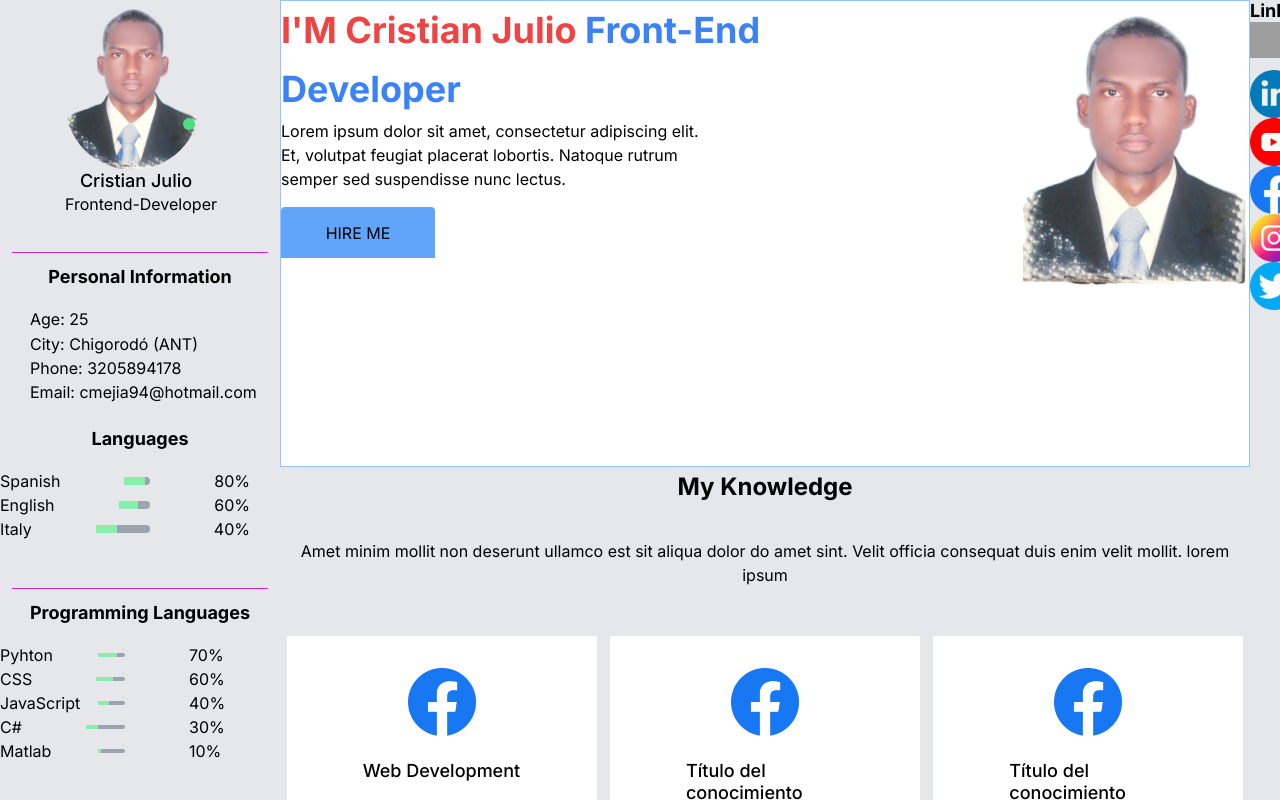
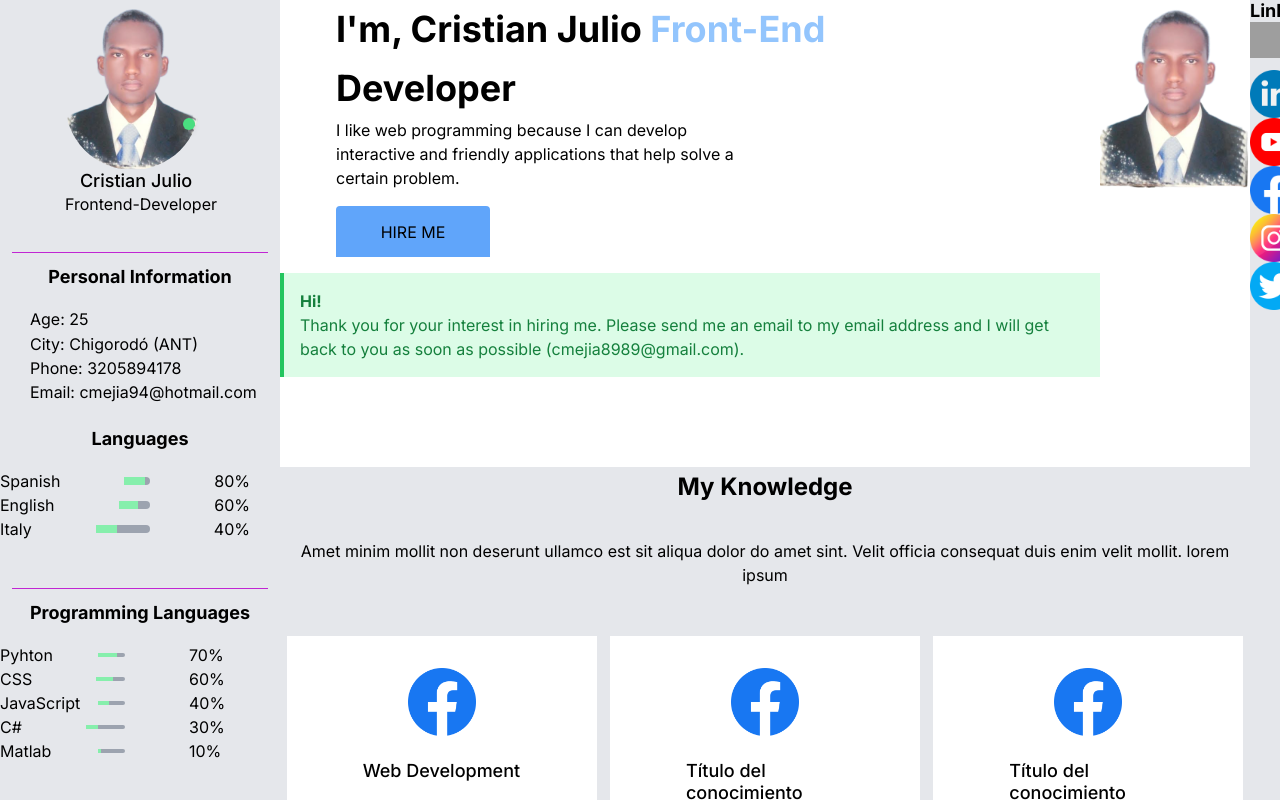
Before and after one commit to IngenieriaWeb-L-W/cristian-julio-mejia-portafolio, a Next.js app: page / in a window 1280 px wide. Both pictures are taken after a click on the button "HIRE ME". Shown: the top 800 px of the page. Built offline with nearby package versions, Linux system fonts and the light colour scheme; grey boxes are pictures that could not be loaded.

Commit message:
Adicionando primer contenido al menú principal y activando el botón

```diff
--- a/app/components/mainmenu/button.tsx
+++ b/app/components/mainmenu/button.tsx
@@ -1,14 +1,34 @@
-import React from 'react';
+'use client'
+import React, { useState } from "react";
 
 interface Props {
   text: string;
 }
 
 const Button: React.FC<Props> = ({ text }) => {
+  const [showMessage, setShowMessage] = useState(false);
+
+  const handleClick = () => {
+    setShowMessage(true);
+    setTimeout(() => setShowMessage(false), 5000); // El mensaje se ocultará después de 5 segundos
+  };
+
   return (
-    <button className="w-[154px] h-[51px] top-[342px] left-[69px] bg-blue-400 rounded-t">
-      {text}
-    </button>
+    <>
+      <button onClick={handleClick} className="w-[154px] h-[51px] top-[342px] left-[69px] bg-blue-400 rounded-t ml-14">
+        {text}
+      </button>
+
+      {showMessage && (
+        <div className="mt-4 border-l-4 border-green-500 bg-green-100 p-4 text-green-700" role="alert">
+          <p className="font-bold">Hi!</p>
+          <p>
+            Thank you for your interest in hiring me. Please send me an email to my email address and I will get back
+            to you as soon as possible (cmejia8989@gmail.com).
+          </p>
+        </div>
+      )}
+    </>
   );
 };
 
--- a/app/components/mainmenu/maincomponent.tsx
+++ b/app/components/mainmenu/maincomponent.tsx
@@ -4,18 +4,19 @@ import Button from './button';
 
 const MainComponent = () => {
   return (
-    <div className="flex justify-between w-[970px] h-[467.09px] opacity-1 bg-white border border-blue-300">
+    <div className="flex justify-between w-[970px] h-[467.09px] opacity-1 bg-white">
       <div>
-        <h1 className="w-[500px] h-[118px] top-[93px] left-[69px] text-left font-inter font-bold text-4xl leading-[59.33px]">
-          <span className="text-red-500">I'M Cristian Julio</span> <span className="text-blue-500">Front-End Developer</span>
+        <h1 className="w-[500px] h-[118px] top-[93px] left-[69px] text-left font-inter font-bold text-4xl leading-[59.33px] ml-14">
+          <span className="text-bold">I'm, Cristian Julio</span> <span className="text-blue-300">Front-End </span>
+          <span className="text-bold">Developer</span>
         </h1>
-        <p className="w-[424px] h-[88px] top-[229px] left-[69px] text-left font-inter text-base leading-6">
-        Lorem ipsum dolor sit amet, consectetur adipiscing elit. Et, volutpat feugiat placerat lobortis. Natoque rutrum semper sed suspendisse nunc lectus.
+        <p className=" w-[424px] h-[88px] top-[229px] left-[69px] text-left font-inter text-base leading-6 ml-14">
+        I like web programming because I can develop interactive and friendly applications that help solve a certain problem.
         </p>
         <Button text="HIRE ME" />
       </div>
       <div>
-        <Image src="/perfil.png" alt="Imagen del desarrollador" width={225.72} height={359.09} className="top-[8px] left-[601px] opacity-1" />
+        <Image src="/perfil.png" alt="Imagen del desarrollador" width={225.72} height={359.09} className="top-[8px] left-[601px] opacity-1 object-cover" />
       </div>
     </div>
   );
```
